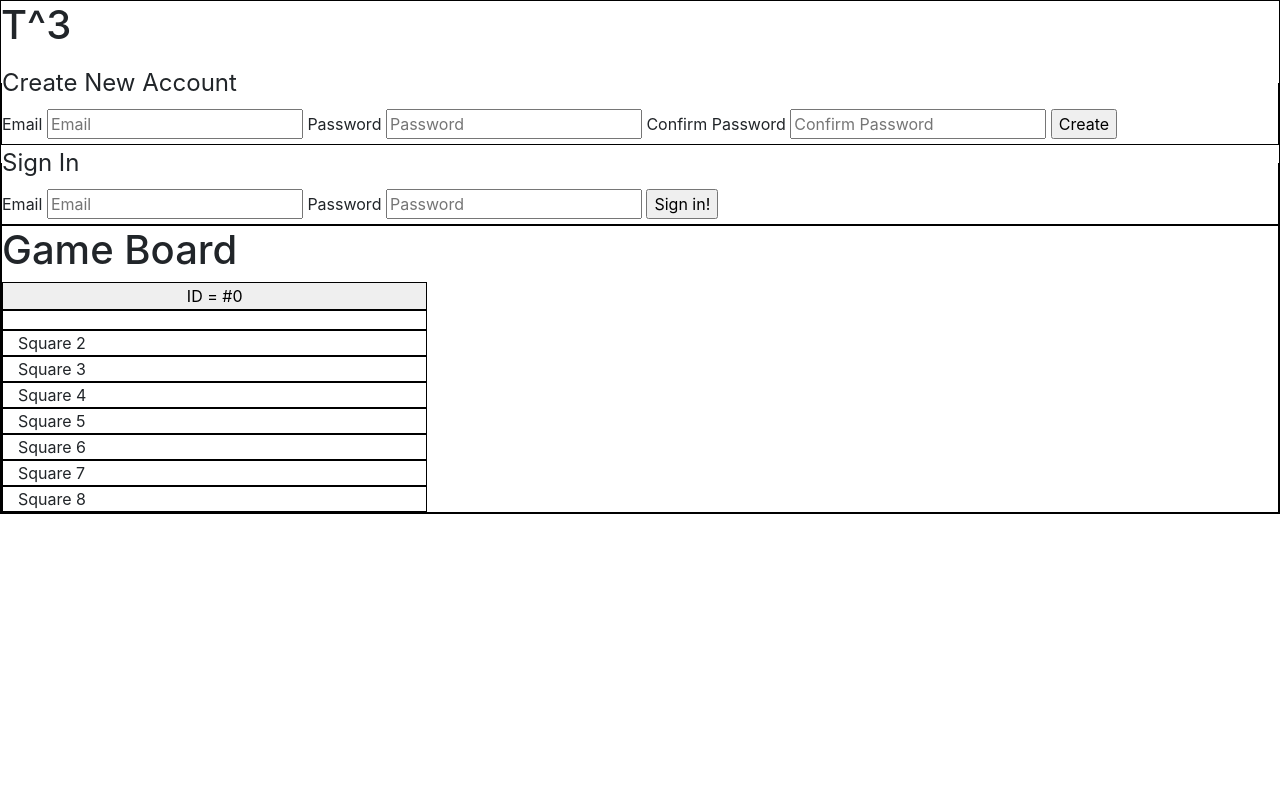
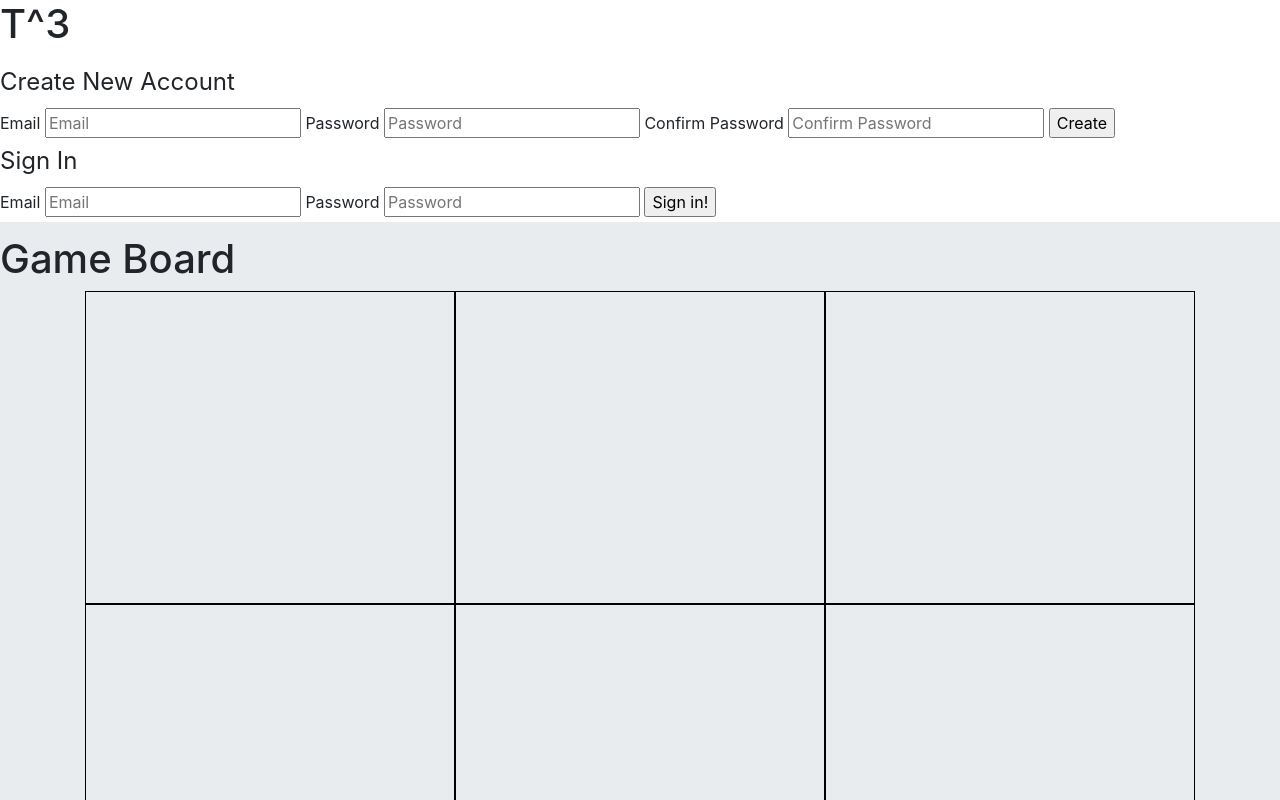
Before and after one commit to ttamsmas/tttMS, a website built with webpack: page index.html in a window 1280 px wide. Shown: the top 800 px of the page. Built offline with nearby package versions, Linux system fonts and the light colour scheme.

Commit message:
Setting Up Board Layout with bootstrap Need to resize X and Os to fill tiles

```diff
--- a/assets/scripts/app.js
+++ b/assets/scripts/app.js
@@ -15,5 +15,5 @@ $(() => {
   $('#change-password-form').on('submit', events.onUpdatePassword)
   $('#sign-out-form').on('submit', events.onSignOut)
   $('#new-game').on('submit', gevents.onNewGame)
-  $('#container').on('click', gevents.onClick)
+  $('.container').on('click', gevents.onClick)
 })
--- a/assets/scripts/authorization/ui.js
+++ b/assets/scripts/authorization/ui.js
@@ -9,7 +9,7 @@ const signUpSuccess = function (response) {
   $('#sign-up-password_confirmmation').val('')
 }
 
-const signUpFailure = function (error) {
+const signUpFailure = function () {
   $('#message').text('Account Creation Failed, Please Try Again')
   $('#sign-up-password').val('')
   $('#sign-up-password_confirmmation').val('')
@@ -29,15 +29,15 @@ const signInSuccess = function (response) {
 
 }
 
-const signInFailure = function (error) {
+const signInFailure = function () {
   $('#message').text('Sign In Failed, Try Again')
 }
 
-const updateSucces = function (error) {
+const updateSucces = function () {
   $('#message').text('Password Update Complete')
 }
 
-const updateFail = function (error) {
+const updateFail = function () {
   $('#message').text('Update Failed, Please Try Again')
 }
 
--- a/assets/scripts/gameplay/gui.js
+++ b/assets/scripts/gameplay/gui.js
@@ -5,18 +5,20 @@ const store = require('../store.js')
 const newGameSuccess = function (response) {
   $('#message').text('New Game Succesfully Created')
   store.game = response.game._id
+  $('#xOTurn').text('X Goes First')
 }
 
-const newGameFailure = function (error) {
+const newGameFailure = function () {
   $('#message').text('New Game Failed, Try Again')
 }
 
 const clickedSuccess = function (response) {
   $('#message').text('Click Success')
+  $('#xOTurn').text(store.turn + ' Turn')
   // store.games = response.games
 }
 
-const clickedFailure = function (error) {
+const clickedFailure = function () {
   $('#message').text('Selection Failed, Try Again')
 }
 
--- a/assets/styles/index.scss
+++ b/assets/styles/index.scss
@@ -1 +1,24 @@
 @import '~bootstrap/scss/bootstrap';
+
+$alt-color: $cyan;
+$bg-color: $gray-200;
+$font-color: $light;
+$border-color: 1px #000000 solid;
+
+.board {
+ background-color: $bg-color;
+ padding: 1% 0 7% 0;
+}
+
+.container {
+  display: flex;
+  flex-wrap: wrap;
+  align-content: space-between;
+}
+
+.col-4 {
+  border: $border-color;
+  width: 28%;
+  padding-top: 28%;
+  font-size: 100%;
+}
--- a/index.html
+++ b/index.html
@@ -12,12 +12,15 @@
     <script src="public/application.js" type="text/javascript" charset="utf-8" defer></script>
 
   </head>
-  <body style="border:1px black solid">
+  <body>
     <h1>T^3</h1>
-    <p id="message"></p>
+    <div id="communication">
+      <h2 id="xOTurn"></h2>
+      <p id="message"></p>
+    </div>
     <section>
       <form id="sign-up-form">
-        <fieldset style="border: 1px solid black">
+        <fieldset>
           <legend>Create New Account</legend>
           <label for="sign-up-email">Email</label>
           <input id="sign-up-email" type="email" name="credentials[email]" placeholder="Email">
@@ -31,7 +34,7 @@
     </section>
     <section>
       <form id="sign-in-form">
-        <fieldset style="border: 1px solid black">
+        <fieldset>
           <legend>Sign In</legend>
           <label for="sign-in-email">Email</label>
           <input id="sign-in-email" type="email" name="credentials[email]" placeholder="Email">
@@ -43,7 +46,7 @@
     </section>
     <section>
       <form id="change-password-form" style="display: none">
-        <fieldset style="border: 1px solid black">
+        <fieldset>
           <legend>Change Password</legend>
           <label for="old-password">Old Password</label>
           <input id="old-password" type="password" name="passwords[old]" placeholder="Password">
@@ -68,19 +71,19 @@
       </form>
     </section>
     <section>
-      <div id="container" style="border:1px black solid">
+      <div class='board'>
         <h1>Game Board</h1>
-        <button class="col-4" id='0' data-cell-index='0' style="border:1px black solid">
-        ID = #0
-        </button>
-        <div class="col-4" id='1' data-cell-index='1' style="border:1px black solid; height:20px"></div>
-        <div class="col-4" id='2' data-cell-index='2' style="border:1px black solid">Square 2</div>
-        <div class="col-4" id='3' data-cell-index='3' style="border:1px black solid">Square 3</div>
-        <div class="col-4" id='4' data-cell-index='4' style="border:1px black solid">Square 4</div>
-        <div class="col-4" id='5' data-cell-index='5' style="border:1px black solid">Square 5</div>
-        <div class="col-4" id='6' data-cell-index='6' style="border:1px black solid">Square 6</div>
-        <div class="col-4" id='7' data-cell-index='7' style="border:1px black solid">Square 7</div>
-        <div class="col-4" id='8' data-cell-index='8' style="border:1px black solid">Square 8</div>
+        <div class='container'>
+          <div class="col-4" id='0'></div>
+          <div class="col-4" id='1'></div>
+          <div class="col-4" id='2'></div>
+          <div class="col-4" id='3'></div>
+          <div class="col-4" id='4'></div>
+          <div class="col-4" id='5'></div>
+          <div class="col-4" id='6'></div>
+          <div class="col-4" id='7'></div>
+          <div class="col-4" id='8'></div>
+        </div>
       </div>
     </section>
   </body>
```
